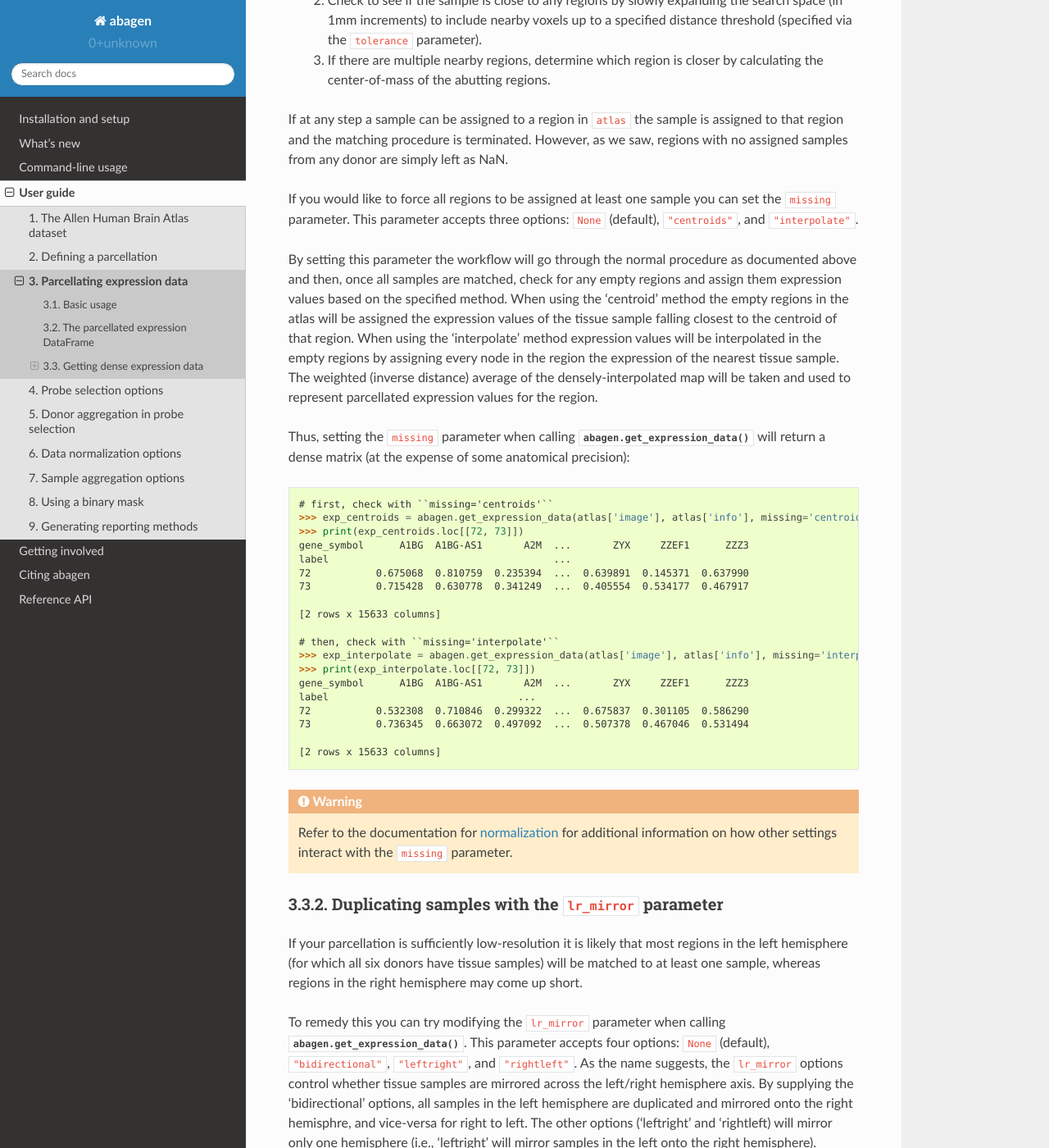
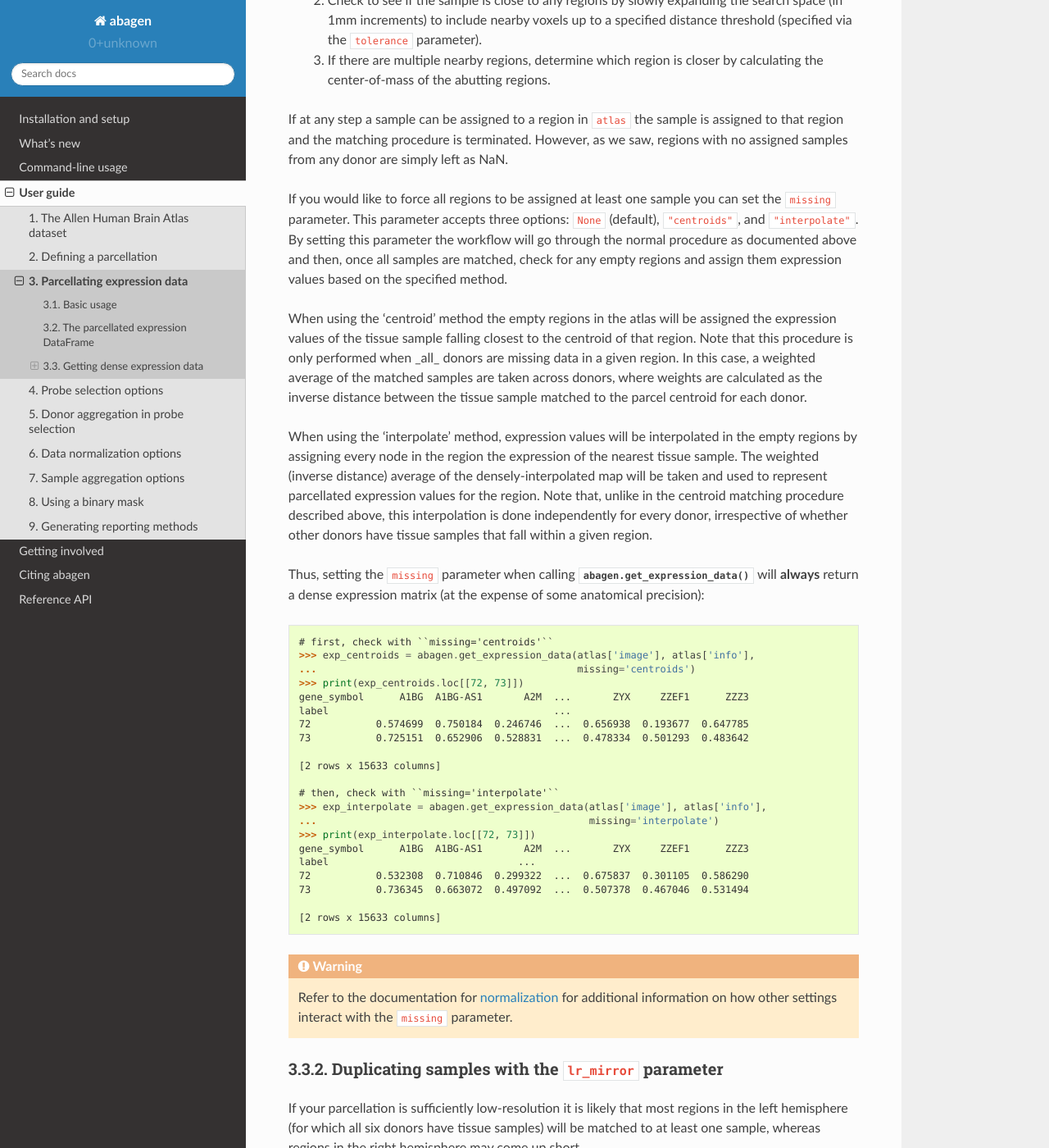
Before and after one commit to rmarkello/abagen, a Sphinx documentation site: the page built from docs/user_guide/expression.rst, in a window 1280 px wide and 1400 px high, scrolled down 2791 px. Shown: the whole window at 82% size. Built offline with Sphinx 7.4.7 and the Read the Docs theme 2.0.0, drawn with Linux system fonts in a browser that asks for light colours.

Commit message:
[DOC] Update `missing` documentation

```diff
--- a/docs/user_guide/expression.rst
+++ b/docs/user_guide/expression.rst
@@ -157,22 +157,31 @@ we saw, regions with no assigned samples from any donor are simply left as NaN.
 
 If you would like to force all regions to be assigned at least one sample you
 can set the ``missing`` parameter. This parameter accepts three options:
-``None`` (default), ``"centroids"``, and ``"interpolate"``.
+``None`` (default), ``"centroids"``, and ``"interpolate"``. By setting this
+parameter the workflow will go through the normal procedure as documented above
+and then, once all samples are matched, check for any empty regions and assign
+them expression values based on the specified method.
 
-By setting this parameter the workflow will go through the normal procedure as
-documented above and then, once all samples are matched, check for any empty
-regions and assign them expression values based on the specified method. When
-using the 'centroid' method the empty regions in the atlas will be assigned the
-expression values of the tissue sample falling closest to the centroid of that
-region. When using the 'interpolate' method expression values will be
-interpolated in the empty regions by assigning every node in the region the
-expression of the nearest tissue sample. The weighted (inverse distance)
-average of the densely-interpolated map will be taken and used to represent
-parcellated expression values for the region.
+When using the 'centroid' method the empty regions in the atlas will be
+assigned the expression values of the tissue sample falling closest to the
+centroid of that region. Note that this procedure is only performed when _all_
+donors are missing data in a given region. In this case, a weighted average of
+the matched samples are taken across donors, where weights are calculated as
+the inverse distance between the tissue sample matched to the parcel centroid
+for each donor.
+
+When using the 'interpolate' method, expression values will be interpolated in
+the empty regions by assigning every node in the region the expression of the
+nearest tissue sample. The weighted (inverse distance) average of the
+densely-interpolated map will be taken and used to represent parcellated
+expression values for the region. Note that, unlike in the centroid matching
+procedure described above, this interpolation is done independently for every
+donor, irrespective of whether other donors have tissue samples that fall
+within a given region.
 
 Thus, setting the ``missing`` parameter when calling
-:func:`abagen.get_expression_data` will return a dense matrix (at the expense
-of some anatomical precision):
+:func:`abagen.get_expression_data` will **always** return a dense expression
+matrix (at the expense of some anatomical precision):
 
 .. insert figure demonstration matching of samples with ``missing`` parameter
 
@@ -180,17 +189,19 @@ of some anatomical precision):
     :options: +SKIP
 
     # first, check with ``missing='centroids'``
-    >>> exp_centroids = abagen.get_expression_data(atlas['image'], atlas['info'], missing='centroids')
+    >>> exp_centroids = abagen.get_expression_data(atlas['image'], atlas['info'],
+    ...                                            missing='centroids')
     >>> print(exp_centroids.loc[[72, 73]])
     gene_symbol      A1BG  A1BG-AS1       A2M  ...       ZYX     ZZEF1      ZZZ3
     label                                      ...
-    72           0.675068  0.810759  0.235394  ...  0.639891  0.145371  0.637990
-    73           0.715428  0.630778  0.341249  ...  0.405554  0.534177  0.467917
+    72           0.574699  0.750184  0.246746  ...  0.656938  0.193677  0.647785
+    73           0.725151  0.652906  0.528831  ...  0.478334  0.501293  0.483642
     <BLANKLINE>
     [2 rows x 15633 columns]
 
     # then, check with ``missing='interpolate'``
-    >>> exp_interpolate = abagen.get_expression_data(atlas['image'], atlas['info'], missing='interpolate')
+    >>> exp_interpolate = abagen.get_expression_data(atlas['image'], atlas['info'],
+    ...                                              missing='interpolate')
     >>> print(exp_interpolate.loc[[72, 73]])
     gene_symbol      A1BG  A1BG-AS1       A2M  ...       ZYX     ZZEF1      ZZZ3
     label                                ...
@@ -233,7 +244,8 @@ matched to a sample, but it will increase the likelihood that this happens:
 .. doctest::
     :options: +SKIP
 
-    >>> exp_mirror = abagen.get_expression_data(atlas['image'], atlas['info'], lr_mirror='bidirectional')
+    >>> exp_mirror = abagen.get_expression_data(atlas['image'], atlas['info'],
+    ...                                         lr_mirror='bidirectional')
     >>> print(exp_mirror.loc[[72, 73]])
     gene_symbol      A1BG  A1BG-AS1       A2M  ...       ZYX     ZZEF1      ZZZ3
     label                                ...
```
